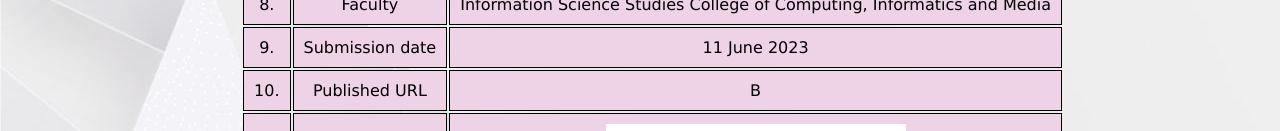
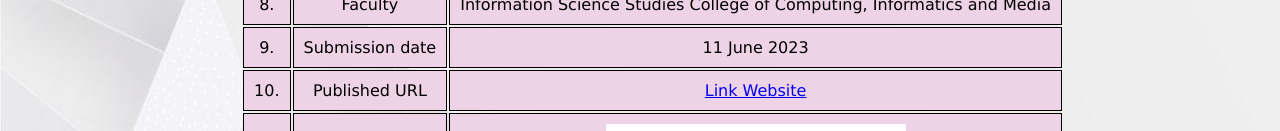
Before and after one commit to Femyzanie/Individual-assignments, a plain HTML site: page index.html in a window 1280 px wide. Shown: the part 669-800 px from the top of the page. Drawn offline with Linux system fonts and the light colour scheme.

Commit message:
Update index.html

```diff
--- a/index.html
+++ b/index.html
@@ -88,7 +88,7 @@ body {
       <tr>
           <td>10.</td>
           <td>Published URL</td>
-          <td>B</td>
+          <td><a href="https://femyzanie.github.io/Individual-assignments/">Link Website</a></td>
        </tr>
 
        <tr>
```
